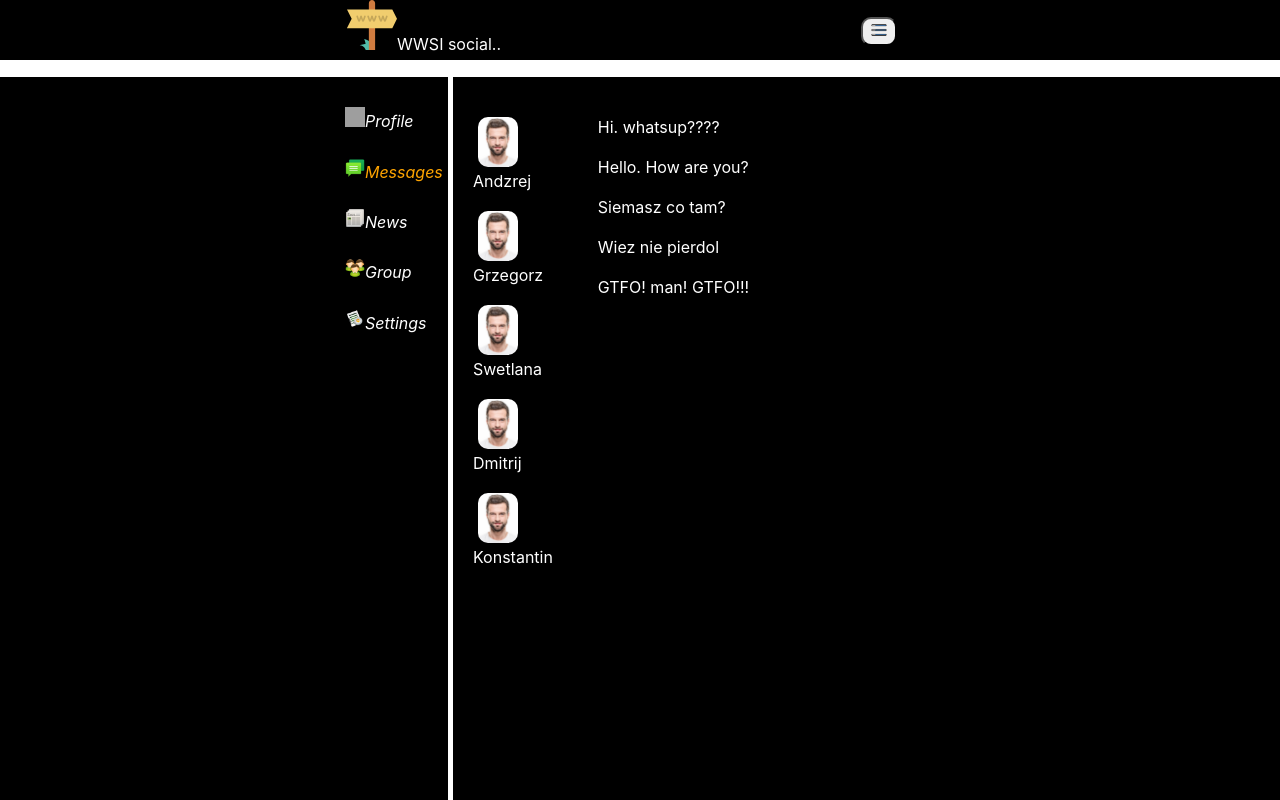
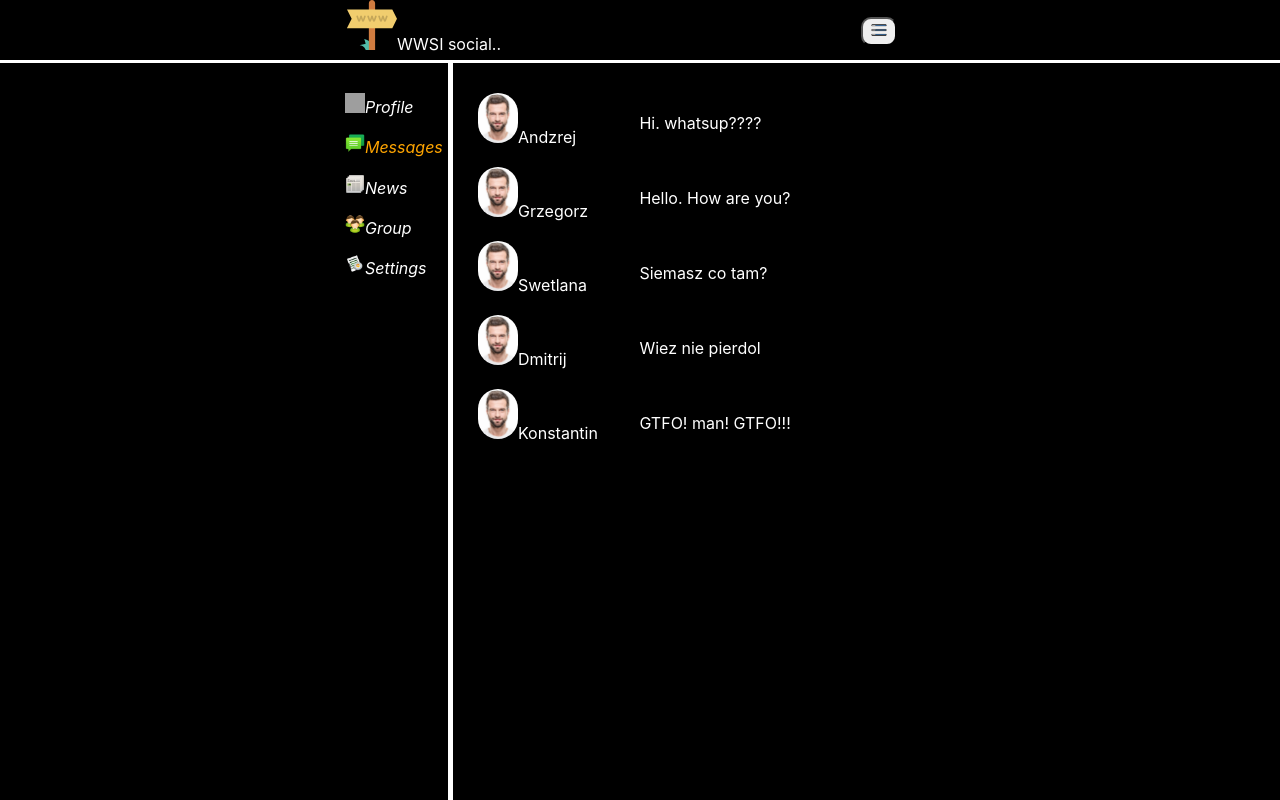
Before and after one commit to AlehZahorski/wwsiSocial, a React (Create React App) app: page /Dialogs in a window 1280 px wide. Shown: the top 800 px of the page. Built offline with nearby package versions, Linux system fonts and the light colour scheme; grey boxes are pictures that could not be loaded.

Commit message:
made styles for messages and dialogs

```diff
--- a/src/components/Dialogs/DialogItem/DialogItem.jsx
+++ b/src/components/Dialogs/DialogItem/DialogItem.jsx
@@ -10,6 +10,7 @@
     <div className={style.dialog}>
     <img className={style.itemphoto} src={d1}/>
     <NavLink to={path}>{props.name}</NavLink>
+    <NavLink to="/Dialogs"></NavLink>
     </div>
   )
 }
--- a/src/components/Dialogs/Dialogs.jsx
+++ b/src/components/Dialogs/Dialogs.jsx
@@ -2,7 +2,7 @@
 import style from './Dialogs.module.css';
 import DialogItem from './DialogItem/DialogItem';
 import MessageItem from './Message/Message';
-//import d1 from '../../images/d1.jpg';
+
 
 
 const Dialogs = (props) => {
--- a/src/components/Dialogs/Dialogs.module.css
+++ b/src/components/Dialogs/Dialogs.module.css
@@ -1,19 +1,19 @@
 .content {
   display: grid;
-  grid-template-columns: 15% 85%;
-  grid-template-rows: 1fr 1fr;
+  grid-template-columns: 20% 30% 30%;
   grid-template-areas:
-  "ph di mi";
+  "ph di mi"
+  "ph mi mi";
   background-color: black;
   color:white;
   text-align: left;
   min-height: 430px;
-  margin-top: 20px;
+  margin-top: 10px;
 }
 .itemphoto {
   width: 40px;
   height: 50px;
-  border-radius: 10px;
+  border-radius: 50px;
   margin-left: 5px;
   grid-area: ph;
 }
@@ -26,7 +26,9 @@
 }
 
 .messages{
+  height: 45px;
   padding: 10px;
+  margin-top: 10px;
 }
 .dialog{
   padding: 10px;
@@ -61,7 +63,9 @@
 }
 
 .messages{
+  height: 40px;
   padding: 10px;
+  margin-top: 14px;
 }
 .dialog{
   padding: 10px;
```
Also changed, not shown: 1 other file (tests, documents, lock files or other folders).
